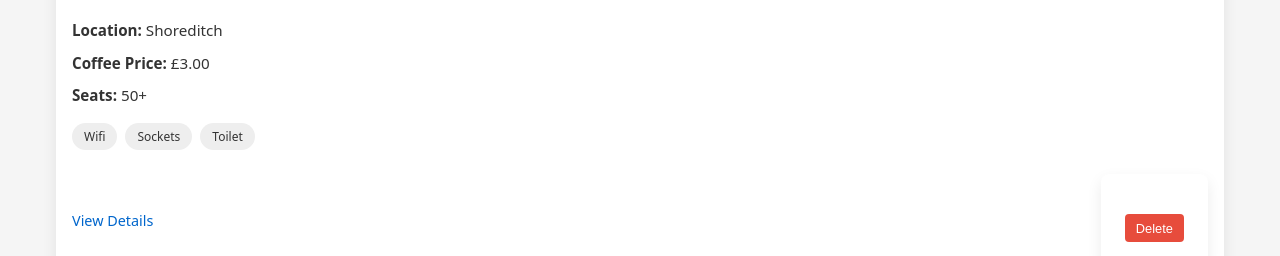
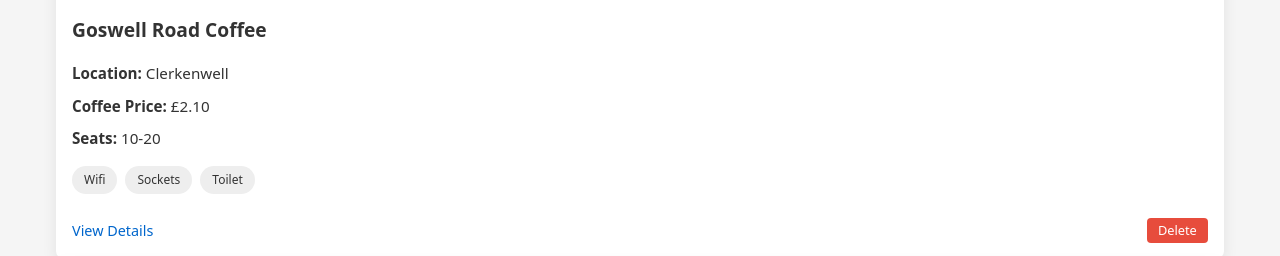
Before and after one commit to PauloDourado22/Cafe-Website, a Flask app: page / in a window 1280 px wide. Shown: the part 3429-3685 px from the top of the page. Run offline with Flask 3, Linux system fonts and the light colour scheme; data comes from the database, SQL or seed files in the repository.

Commit message:
Added a dark mode toggle and updated the delete button

```diff
--- a/static/style.css
+++ b/static/style.css
@@ -1,3 +1,25 @@
+:root {
+    --bg: #f5f5f5;
+    --text: #333;
+    --nav-bg: #222;
+    --card-bg: #fff;
+    --border: #e0e0e0;
+    --tag-bg: #eee;
+    --link: #0066cc;
+    --danger: #e74c3c;
+}
+
+[data-theme="dark"] {
+    --bg: #121212;
+    --text: #eaeaea;
+    --nav-bg: #1e1e1e;
+    --card-bg: #1f1f1f;
+    --border: #333;
+    --tag-bg: #2a2a2a;
+    --link: #4da3ff;
+    --danger: #ff6b5c;
+}
+
 * {
     box-sizing: border-box;
     margin: 0;
@@ -88,12 +158,13 @@
     display: flex;
     justify-content: space-between;
     align-items: center;
+    gap: 0.5rem;
 }
 
 .cafe-actions a {
     text-decoration: none;
     font-size: 0.9rem;
-    color: #0066cc;
+    color: var(--link);
 }
 
 .cafe-actions a:hover {
@@ -101,17 +172,46 @@
 }
 
 .cafe-actions button {
-    background-color: #e74c3c;
-    color: #fff;
+    display: flex;
+    align-items: center;
     border: none;
+    background-color: var(--danger);
+    color: white;
+    padding: 0.4rem 0.7rem;
+    border-radius: 4px;
+    font-size: 0.8rem;
+    line-height: 1;
+    cursor: pointer;
+}
+
+.cafe-actions button:focus {
+    outline: none;
+}
+
+.cafe-actions button:hover {
+    background-color: #c0392b;
+}
+
+.cafe-actions form {
+    margin: 0;
+    padding: 0;
+    display: inline-flex;
+    vertical-align: middle;
+}
+
+.delete-form {
+    all: unset;
+    display: inline-flex;
+}
+
+.delete-btn {
+    all: unset;
+    background-color: var(--danger);
+    color: white;
     padding: 0.4rem 0.7rem;
     border-radius: 4px;
     cursor: pointer;
     font-size: 0.8rem;
-}
-
-.cafe-actions button:hover {
-    background-color: #c0392b;
 }
 
 /* Forms */
--- a/templates/base.html
+++ b/templates/base.html
@@ -10,9 +10,33 @@
     <nav>
         <a href="{{ url_for('index') }}">Home</a>
         <a href="{{ url_for('add_new_cafe') }}">Add New Café</a>
+        <div class="theme-toggle">
+            <span class="icon">🌙</span>
+            <button id="theme-toggle" aria-label="Toggle dark mode"></button>
+</div>
     </nav>
     <main>
         {% block content %}{% endblock %}
     </main>
+    <script>
+        const toggle = document.getElementById("theme-toggle");
+        const root = document.documentElement;
+        const icon = document.querySelector(".theme-toggle .icon");
+
+        const savedTheme = localStorage.getItem("theme");
+        if (savedTheme) {
+        root.setAttribute("data-theme", savedTheme);
+        icon.textContent = savedTheme === "dark" ? "☀️" : "🌙";
+        }
+
+        toggle.addEventListener("click", () => {
+            const isDark = root.getAttribute("data-theme") === "dark";
+            const newTheme = isDark ? "light" : "dark";
+
+            root.setAttribute("data-theme", newTheme);
+            localStorage.setItem("theme", newTheme);
+            icon.textContent = newTheme === "dark" ? "☀️" : "🌙";
+        });
+    </script>
 </body>
 </html>
--- a/templates/index.html
+++ b/templates/index.html
@@ -29,8 +29,8 @@
 
         <div class="cafe-actions">
             <a href="{{ url_for('cafe_detail', cafe_id=cafe['id']) }}" class="">View Details</a>
-            <form method="POST" action="{{ url_for('delete_cafe', cafe_id=cafe['id']) }}" style="display: inline;">
-                <button type="submit" class="" onclick="return confirm('Delete café?')">Delete</button>
+            <form method="POST" action="{{ url_for('delete_cafe', cafe_id=cafe['id']) }}" class="delete-form">
+                <button type="submit" class="delete-btn">Delete</button>
             </form>
         </div>
     </div>
```
Also changed, not shown: other parts of static/style.css (+61 -4 lines).
